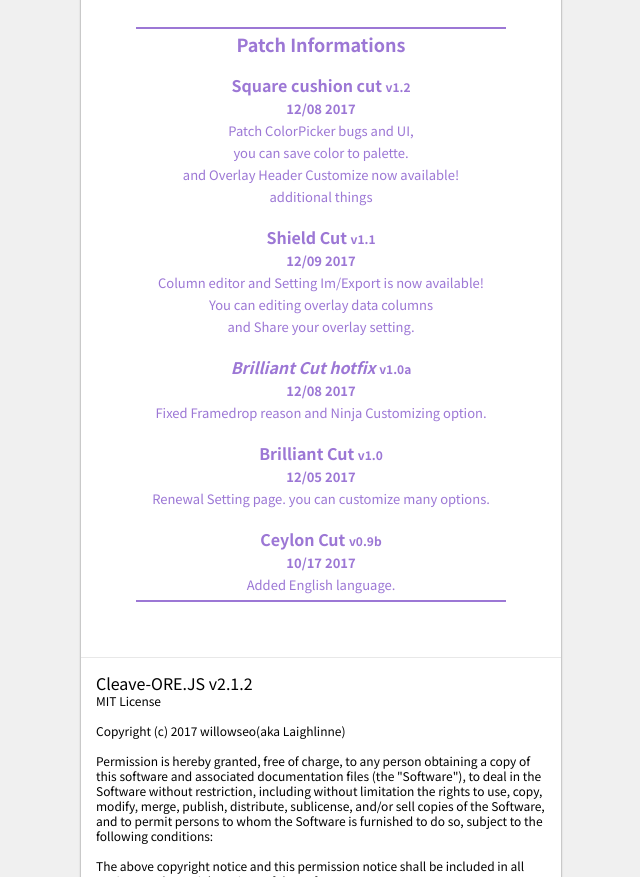
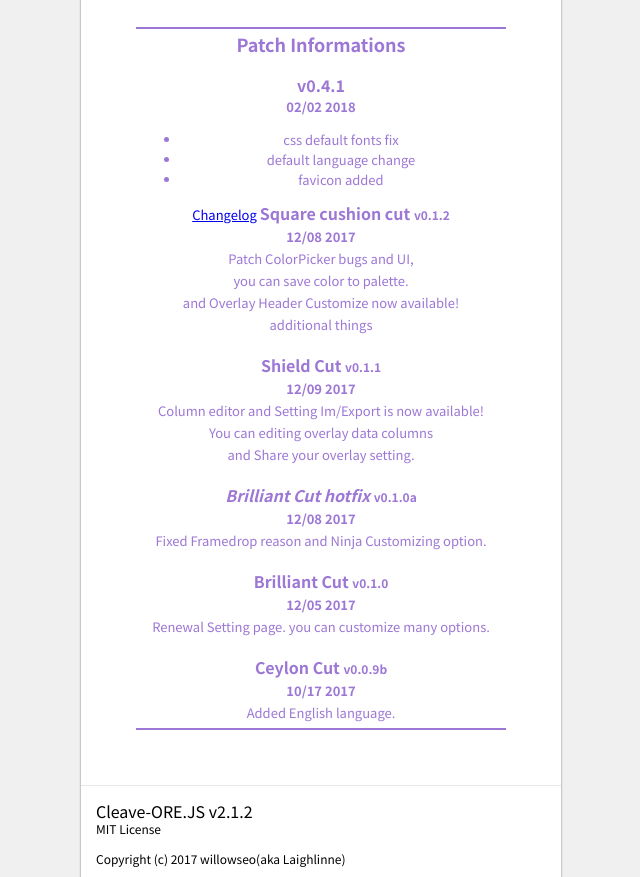
Before and after one commit to lalafellsleep/FancyDetail, a plain HTML site: page popup.html in a window 1280 px wide and 2400 px high. Shown: the part 617-1494 px from the top of the page, without its empty margins (159-799 px from the left). Drawn offline with Linux system fonts and the light colour scheme; a web font is replaced by a local one.

Commit message:
version number added

```diff
--- a/popup.html
+++ b/popup.html
@@ -141,7 +141,17 @@
 						<div style="margin-left:40px; margin-right:40px; padding:5px; text-align:center; border-top:2px solid #9C77D5; border-bottom:2px solid #9C77D5; margin-top:30px; text-align:center; color:#9C77D5;">
 							<b style="font-size:18px;">Patch Informations</b><br>
 							<br>
-							<b>Square cushion cut <span style="font-size:12px;">v1.2</span></b><br>
+							<b>v0.4.1</b><br>
+							<b style="font-size:13px;">02/02 2018</b><br>
+							<span style="font-size:13px;">
+								<ul>
+									<li>css default fonts fix</li>
+									<li>default language change</li>
+									<li>favicon added</li>
+								</ul>
+								<a href="https://github.com/laiglinne-ff/cleaveore.FancyAmethyst/commit/10a8677f1bb3826b7c5d53168259152a7f3157b4" target="_blank">Changelog</a>
+							</span>
+							<b>Square cushion cut <span style="font-size:12px;">v0.1.2</span></b><br>
 							<b style="font-size:13px;">12/08 2017</b><br>
 							<span style="font-size:13px;">
 								Patch ColorPicker bugs and UI,<br>
@@ -150,7 +160,7 @@
 								additional things
 							</span>
 							<br><br>
-							<b>Shield Cut <span style="font-size:12px;">v1.1</span></b><br>
+							<b>Shield Cut <span style="font-size:12px;">v0.1.1</span></b><br>
 							<b style="font-size:13px;">12/09 2017</b><br>
 							<span style="font-size:13px;">
 								Column editor and Setting Im/Export is now available!<br>
@@ -158,19 +168,19 @@
 								and Share your overlay setting.
 							</span>
 							<br><br>
-							<b><i>Brilliant Cut hotfix</i> <span style="font-size:12px;">v1.0a</span></b><br>
+							<b><i>Brilliant Cut hotfix</i> <span style="font-size:12px;">v0.1.0a</span></b><br>
 							<b style="font-size:13px;">12/08 2017</b><br>
 							<span style="font-size:13px;">
 								Fixed Framedrop reason and Ninja Customizing option.
 							</span>
 							<br><br>
-							<b>Brilliant Cut <span style="font-size:12px;">v1.0</span></b><br>
+							<b>Brilliant Cut <span style="font-size:12px;">v0.1.0</span></b><br>
 							<b style="font-size:13px;">12/05 2017</b><br>
 							<span style="font-size:13px;">
 								Renewal Setting page. you can customize many options.
 							</span>
 							<br><br>
-							<b>Ceylon Cut <span style="font-size:12px;">v0.9b</span></b><br>
+							<b>Ceylon Cut <span style="font-size:12px;">v0.0.9b</span></b><br>
 							<b style="font-size:13px;">10/17 2017</b><br>
 							<span style="font-size:13px;">
 								Added English language.
```
